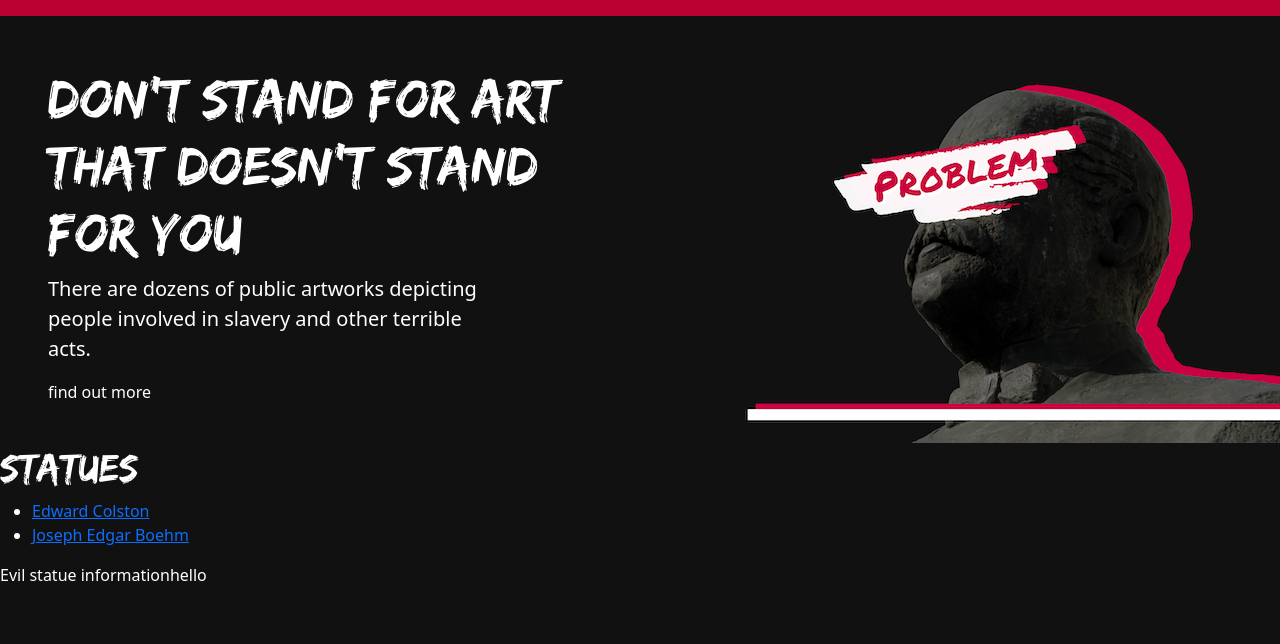
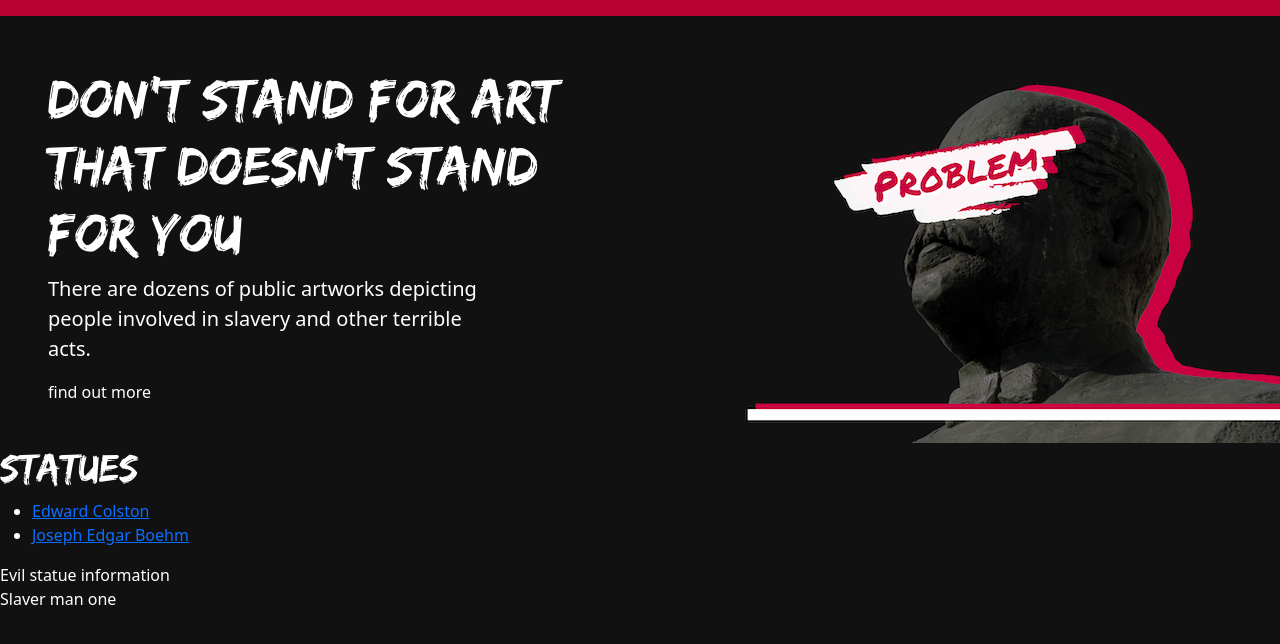
Before and after one commit to Gina-Frankel/statues, a React (Create React App) app: page /StatueDetailContainer/0 in a window 1280 px wide. Shown: the top 644 px of the page. Built offline with nearby package versions, Linux system fonts and the light colour scheme.

Commit message:
getting statueUrl correct in statuemenuitem

```diff
--- a/src/components/StatueDetailContainer.js
+++ b/src/components/StatueDetailContainer.js
@@ -5,15 +5,20 @@ export class StatueDetailContainer extends Component {
 
   render() {
 
-    const Hello = "hello"
+    const statues = slaverStatueList[0].details;
 
+    // const items = statues.map((item) => (
+    //   <StatueMenuItem key={item.name} value={item} />
+    // ));
 
 
     return (
     <>
     <div>
       Evil statue information
-      {Hello}
+    </div>
+    <div>
+      {statues}
     </div>
     </>
     )
--- a/src/components/StatueMenu.js
+++ b/src/components/StatueMenu.js
@@ -6,8 +6,8 @@ export class StatueMenu extends Component {
 
   render() {
     const statues = slaverStatueList;
-    const items = statues.map((item) => (
-      <StatueMenuItem key={item.name} value={item} />
+    const items = statues.map((item, index) => (
+      <StatueMenuItem key={index} value={item} index={index} />
     ));
 
     return <ul>{items}</ul>;
--- a/src/components/StatueMenuItem.js
+++ b/src/components/StatueMenuItem.js
@@ -2,7 +2,10 @@ import React from "react";
 import { Link } from "react-router-dom";
 
 export function StatueMenuItem(props) {
+
+  const statueUrl = "/StatueDetailContainer/" + props.index
+
   return <li>
-    <Link to="/StatueDetailContainer/0">{props.value.name}</Link>
+    <Link to={statueUrl}>{props.value.name}</Link>
     </li>;
 }
```
